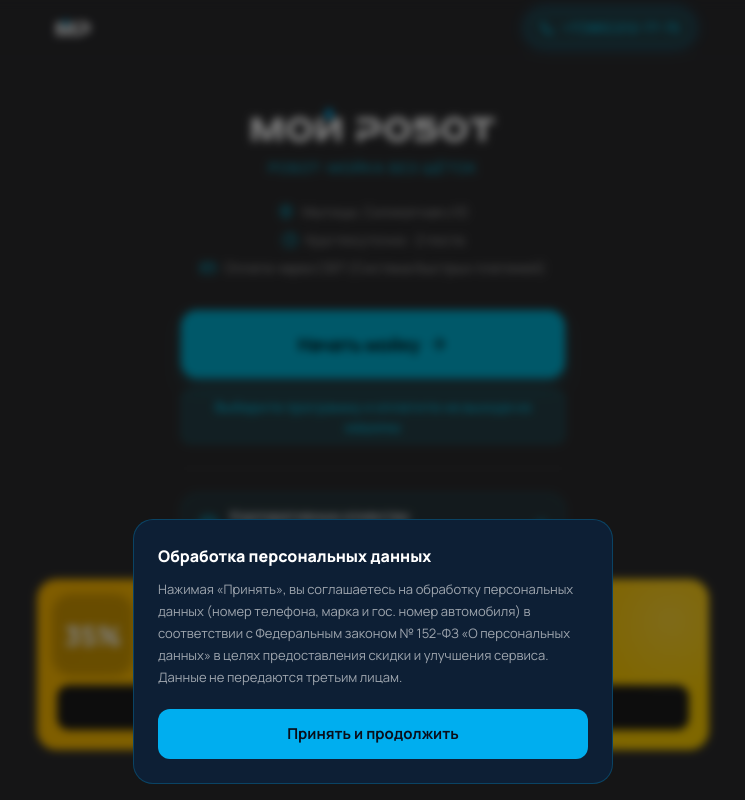
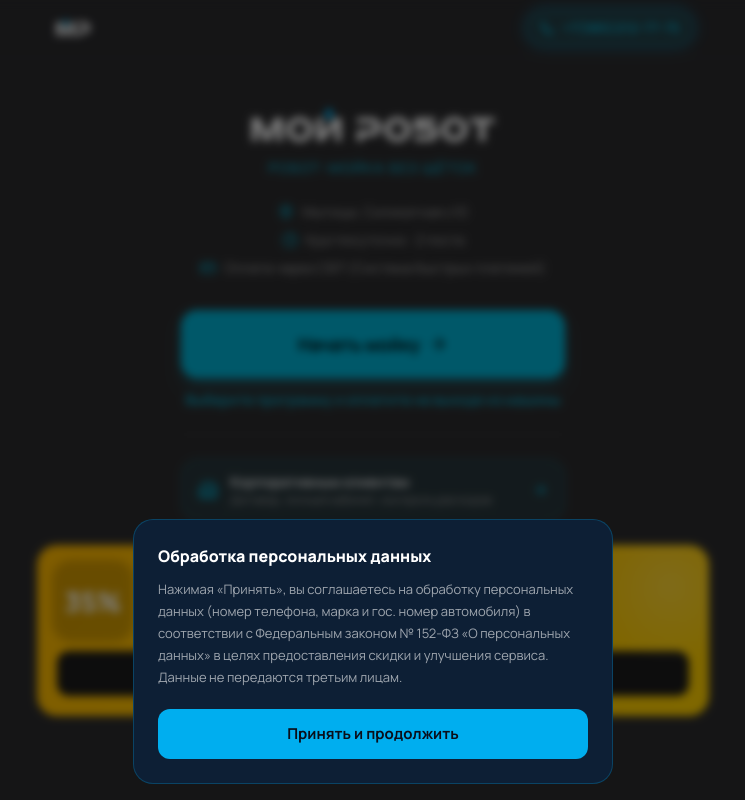
Before and after one commit to Slarck777/moi-robot, a Next.js app: page / in a window 1280 px wide. Shown: the top 800 px of the page, without its empty margins (267-1012 px from the left). Built offline with nearby package versions, Linux system fonts and the light colour scheme.

Commit message:
remove border box from payment hint, keep text style

```diff
--- a/components/marketing/Hero.tsx
+++ b/components/marketing/Hero.tsx
@@ -63,9 +63,7 @@ export function Hero() {
           />
         </motion.button>
 
-        <div className="mt-3 inline-flex items-center rounded-md bg-primary/15 border border-primary/30 px-4 py-1.5">
-          <span className="text-sm font-semibold text-primary">Выберите программу и оплатите не выходя из машины</span>
-        </div>
+        <p className="mt-3 text-sm font-semibold text-primary">Выберите программу и оплатите не выходя из машины</p>
 
         {/* B2B ссылка */}
         <div className="mt-6 border-t border-border/40 pt-6">
```
